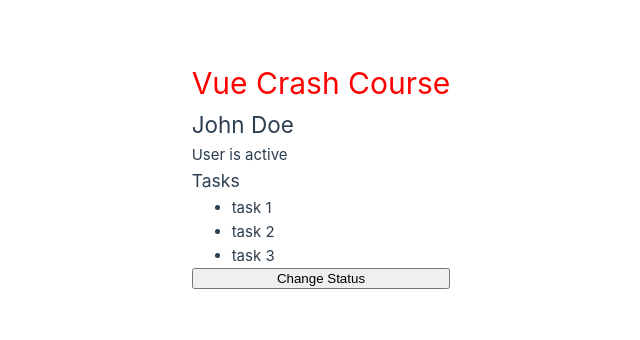
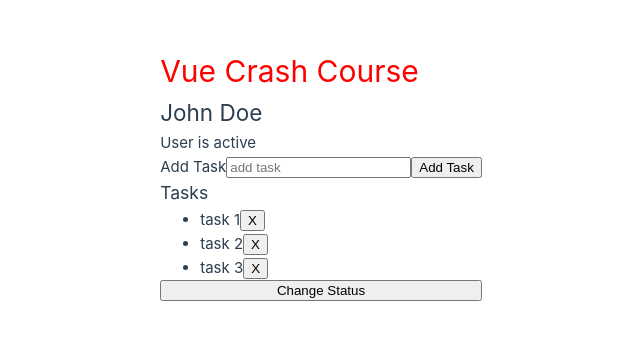
Before and after one commit to Neverm1ndEZ/learning-vue, a Vue app: page / in a window 1280 px wide. Shown: the part 226-566 px from the top of the page, without its empty margins (319-959 px from the left). Built offline with nearby package versions, Linux system fonts and the light colour scheme.

Commit message:
feat: todo to understand forms and events

```diff
--- a/src/App.vue
+++ b/src/App.vue
@@ -5,6 +5,7 @@
 	const name = ref("John Doe");
 	const status = ref("active");
 	const tasks = ref(["task 1", "task 2", "task 3"]);
+	const newTask = ref("");
 
 	const toggleStatus = () => {
 		if (status.value === "active") {
@@ -15,8 +16,19 @@
 			status.value = "active";
 		}
 	};
+
+	const addTask = () => {
+		if (newTask.value.trim() !== "") {
+			tasks.value.push(newTask.value);
+			newTask.value = "";
+		}
+	};
+
+	const deleteTask = (index) => {
+		tasks.value.splice(index, 1);
+	};
 </script>
-
+xs
 <template>
 	<h1>Vue Crash Course</h1>
 	<h2>{{ name }}</h2>
@@ -24,9 +36,24 @@
 	<p v-else-if="status === 'pending'">User is pending</p>
 	<p v-else>User is not active</p>
 
+	<form @submit.prevent="addTask">
+		<label for="newTask">Add Task</label>
+		<input
+			type="text"
+			id="newTask"
+			name="newTask"
+			placeholder="add task"
+			v-model="newTask"
+		/>
+		<button type="submit">Add Task</button>
+	</form>
+
 	<h3>Tasks</h3>
 	<ul>
-		<li v-for="task in tasks" :key="task">{{ task }}</li>
+		<li v-for="(task, index) in tasks" :key="task">
+			<span>{{ task }}</span>
+			<button @click="deleteTask(index)">X</button>
+		</li>
 	</ul>
 
 	<!-- <button v-on:click="toggleStatus">Change Status</button> -->
```
